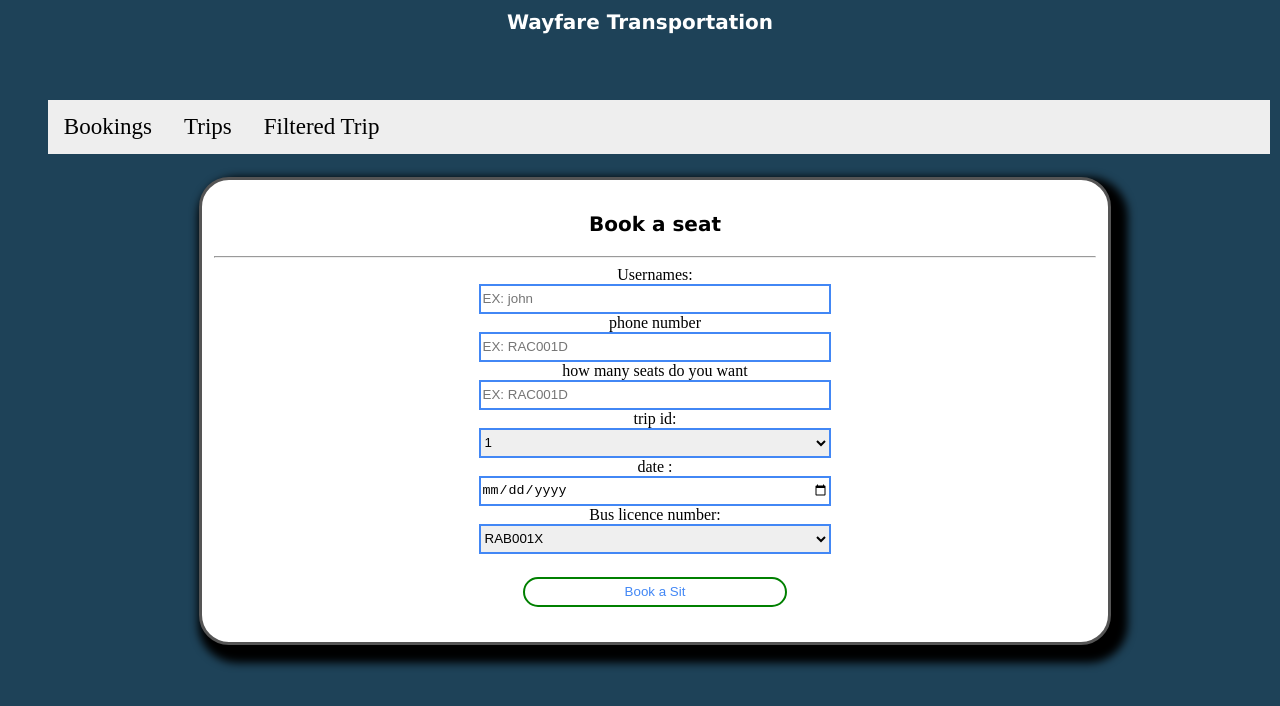
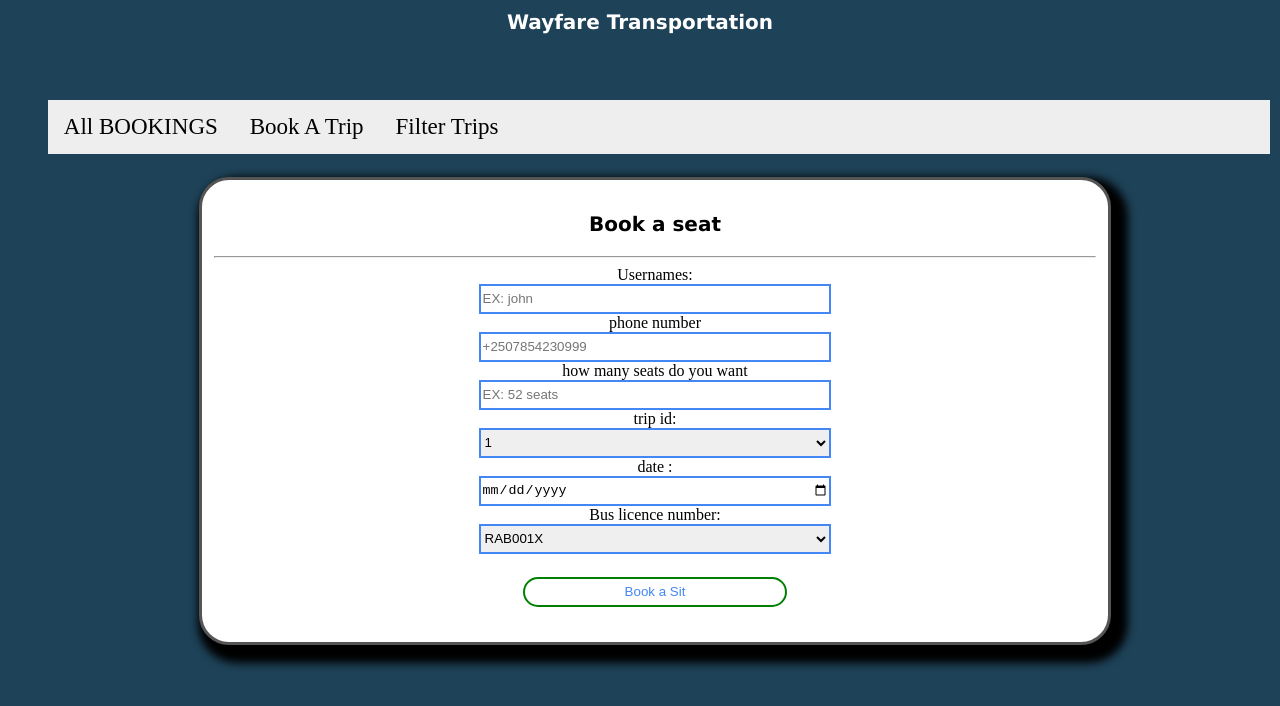
Before and after one commit to nahimanajz/AndelaWayfarerbus, a website: page UI/html/bookAseat.html in a window 1280 px wide. Drawn offline with Linux system fonts and the light colour scheme.

Commit message:
bug(user bookings): user can see all his booking [finishes #167724117]

```diff
--- a/UI/html/bookAseat.html
+++ b/UI/html/bookAseat.html
@@ -1,4 +1,4 @@
-<!-- date/bus licence number | trip_id| client names-->
+
 <html><header>
     <title>wayfare add trip</title>
 <link href="../css/style.css" type="text/css" rel="stylesheet"></header>
@@ -9,9 +9,9 @@
 
     <div class="menu">
         <ul>
-            <li><a href="bookAseat.html">Bookings</a></li>
-                <li><a href="allTrips-user.html">Trips</a></li>
-                <li><a href="basedOnDestination.html">filtered trip</a></li>
+                <li><a href="userbookings.html" class="active">All BOOKINGS</a></li>
+                <li><a href="bookAseat.html">Book a Trip</a></li>
+                <li><a href="allTrips-user.html">filter trips</a></li>
 
 
         </ul>
@@ -21,9 +21,9 @@
      <h3 class="text-primary">Book a seat</h3> <hr>
      Usernames: <br><input type="text" placeholder="EX: john">
       <br>
-      phone number <br><input type="text" placeholder="EX: RAC001D">
+      phone number <br><input type="text" placeholder="+2507854230999">
       <br>
-      how many seats do you want <br><input type="text" placeholder="EX: RAC001D">
+      how many seats do you want <br><input type="text" placeholder="EX: 52 seats">
 
 
       <br>
@@ -47,11 +47,7 @@
 
       </select>
       <br>
-
-
-
-
-      <a href="userbookings.html"><input type="submit" value="Book a Sit"></a>
+<a href="userbookings.html"><input type="submit" value="Book a Sit"></a>
     </div>
     </div>
 </body>
```
